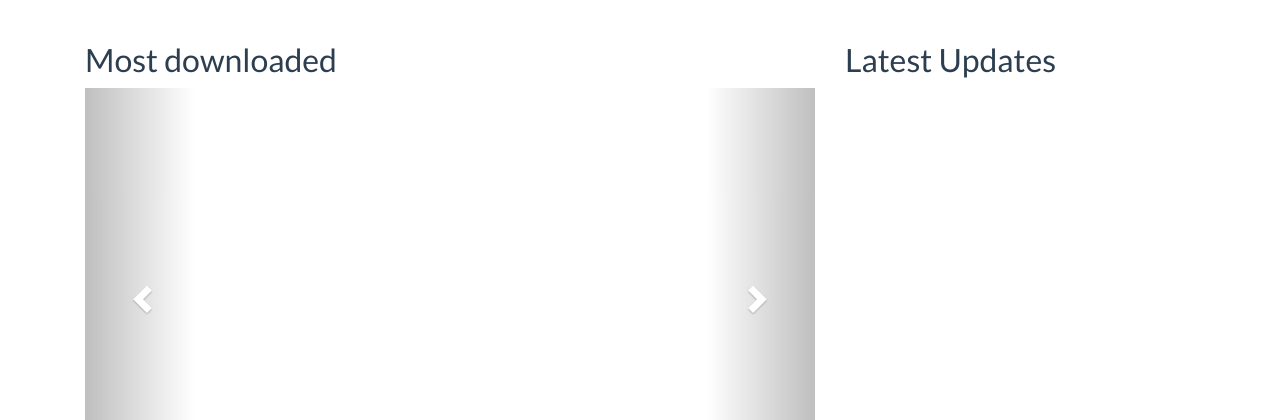
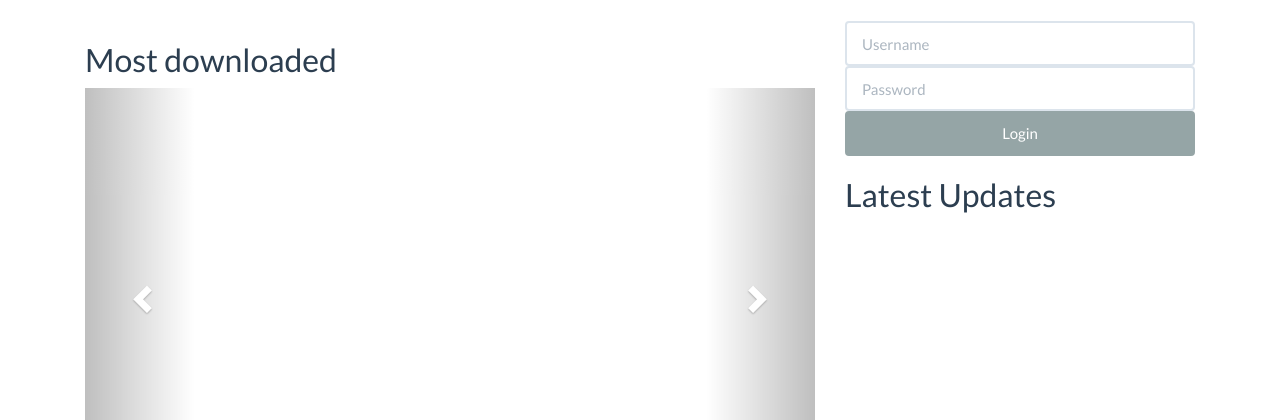
Before and after one commit to Northcodeno/cobaltvault.no, a Django app: page / in a window 1280 px wide. Shown: the part 60-480 px from the top of the page. Run offline with Django 3.2, Linux system fonts and the light colour scheme; data that the repository does not hold is empty; some libraries are stand-ins or nearby versions.

Commit message:
Added login form

```diff
--- /dev/null
+++ b/mainpage/templates/login/login.html
@@ -0,0 +1,11 @@
+{% block login %}
+<section id="loginform">
+	<form action="{% url 'login' %}" method="POST">
+		{% csrf_token %}
+		<input type="hidden" name="next" value="{% url 'index' %}" />
+		<input type="text" name="username" placeholder="Username" class="form-control" />
+		<input type="password" name="password" placeholder="Password" class="form-control" />
+		<input type="submit" value="Login" class="btn btn-default form-control" />
+	</form>
+</section>
+{% endblock %}
--- a/mainpage/templates/mainpage/index.html
+++ b/mainpage/templates/mainpage/index.html
@@ -100,6 +100,7 @@
 			</section>
 
 			<aside class="col-md-4">
+				{% include 'login/login.html' %}
 				{% block sidebar %}
 				<h2>Latest Updates</h2>
 				{% for project in latest %}
--- a/mainpage/urls.py
+++ b/mainpage/urls.py
@@ -9,4 +9,5 @@ urlpatterns = [
     url(r'^list$', views.list, name="list"),
     url(r'^p/(?P<project_id>[0-9A-Za-z-]+)/download$', views.project_download, name='project_download'),
     url(r'^p/(?P<project_id>[0-9A-Za-z-]+)/$', views.project, name='project'),
+    url(r'^login$', views.login, name='login'),
 ]
--- a/mainpage/views.py
+++ b/mainpage/views.py
@@ -36,3 +36,6 @@ def project_download(request, project_id):
 
 	#response = HttpResponse(mimetype='application/force-download')
 	#response['Content-Disposition'] = 'attachment; filename=%s' % smart_str()
+
+def login(request):
+        return render(request, 'login/login.html', {})
```
Lines whose indentation alone changed are shown as unchanged.
